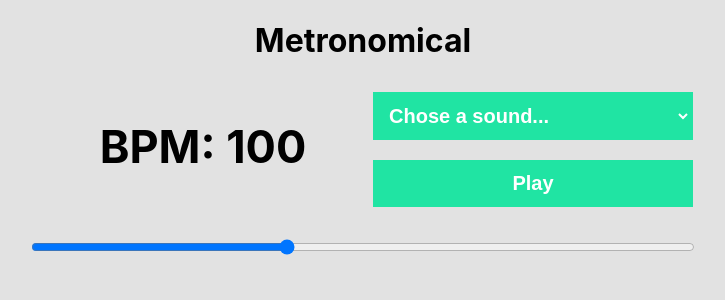
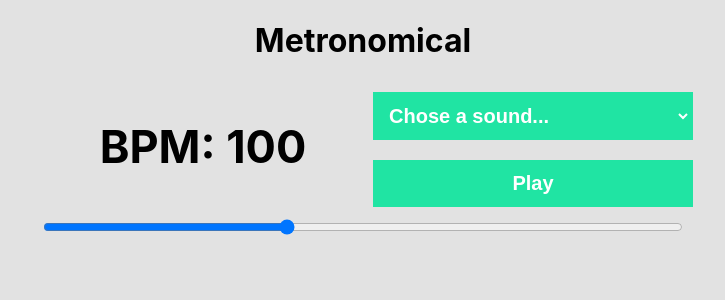
Before and after one commit to JnnyRdng/jslab-reactmetronome, a React (Create React App) app: page / in a window 1280 px wide. Shown: the top 300 px of the page, without its empty margins (277-1002 px from the left). Built offline with nearby package versions, Linux system fonts and the light colour scheme.

Commit message:
12:06, 14/10/20 - Changed play button from imput to button

```diff
--- a/src/components/AudioPlay.js
+++ b/src/components/AudioPlay.js
@@ -31,11 +31,11 @@ export default class AudioPlay extends Component {
 
         if (this.state.audioPlaying === true) {
             this.setState({ audioPlaying: false });
-            this.button.value = "Play";
+            this.button.textContent = "Play";
             clearInterval(this.interval);
         } else {
             this.setState({ audioPlaying: true });
-            this.button.value = "Pause";
+            this.button.textContent = "Pause";
             this.beep();
         }
 
@@ -57,7 +57,7 @@ export default class AudioPlay extends Component {
     render() {
         return (
             <Fragment>
-                <input type="button" value="Play" ref={(button) => this.button = button} onClick={ this.toggleAudio } />
+                <button ref={(button) => this.button = button} onClick={this.toggleAudio}>Play</button>
             </Fragment>
         )
     }
--- a/src/index.css
+++ b/src/index.css
@@ -25,7 +25,7 @@ code {
 h2{
   font-size: 45px;
 }
-input, select{
+button, select{
   margin: 10px;
   width: 100%;
   padding: 10px;
```
